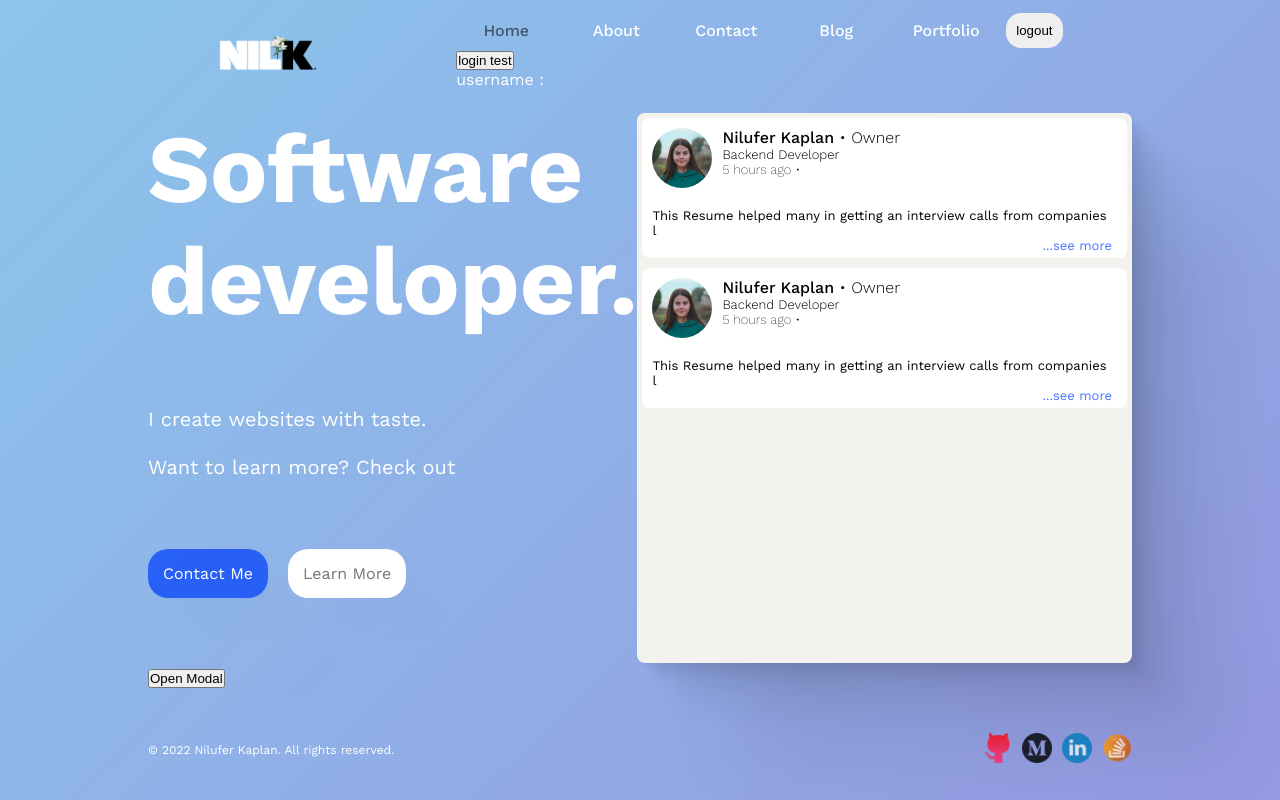
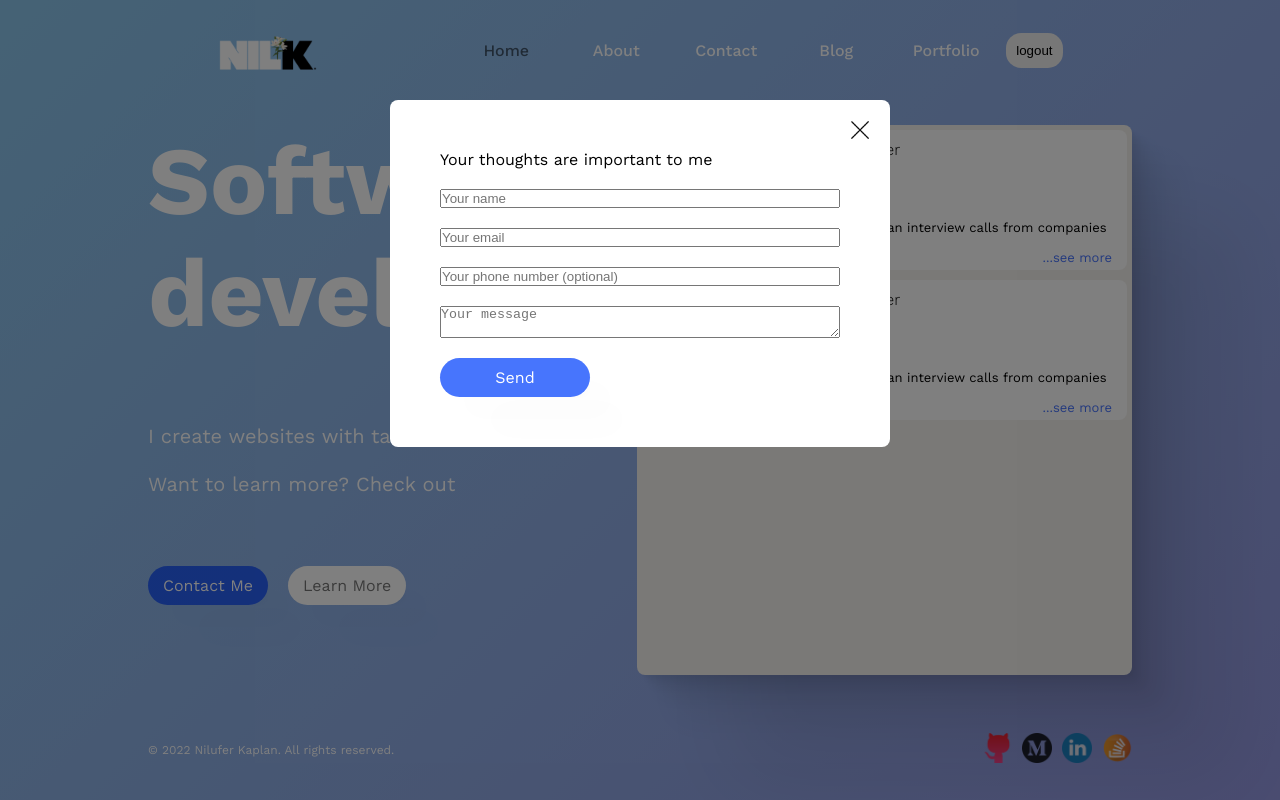
Before and after one commit to nilpeep/niluferkaplan.com, a Next.js app: page / in a window 1280 px wide. Both pictures are taken after a click on the element "Contact Me". Built offline with nearby package versions, Linux system fonts and the light colour scheme.

Commit message:
contact modal inputs

```diff
--- a/src/app/home.module.css
+++ b/src/app/home.module.css
@@ -44,24 +44,13 @@
   gap: 20px;
 }
 
-.button {
-  padding: 15px;
-  min-width: 120px;
-  cursor: pointer;
-  border: none;
-  border-radius: 20px;
-  background-color: var(--text);
-}
+
 
 .icons {
   display: flex;
   gap: 20px;
 }
 
-.button:first-child {
-  background-color: var(--btn);
-  color: var(--text);
-}
 
 .blogs {
   background-color: #f4f2ee;
--- a/src/app/page.js
+++ b/src/app/page.js
@@ -26,11 +26,10 @@ export default function Home() {
               <br></br> Want to learn more? Check out
             </p>
             <div className={styles.buttons}>
-              <ButtonDark text={"Contact Me"} />
+              <ButtonDark onClick={openModal} text={"Contact Me"} />
               <ButtonLight text={"Learn More"} />
             </div>
             <div>
-              <button onClick={openModal}>Open Modal</button>
               <ContactModal isOpen={isModalOpen} onClose={closeModal}>
                 <p>This is the modal content!</p>
               </ContactModal>
--- a/src/components/button/button.module.css
+++ b/src/components/button/button.module.css
@@ -1,6 +1,8 @@
 .dark {
   padding-right: 15px;
   padding-left: 15px;
+  padding-top: 10px;
+  padding-bottom: 10px;
   cursor: pointer;
   border: none;
   border-radius: 20px;
@@ -29,7 +31,10 @@
 }
 
 .light {
-  padding: 15px;
+  padding-right: 15px;
+  padding-left: 15px;
+  padding-top: 10px;
+  padding-bottom: 10px;
   cursor: pointer;
   border: none;
   border-radius: 20px;
@@ -46,4 +51,5 @@
 display: flex;
   align-items: center;
   justify-content: center;
+  max-width: 150px;
 }
--- a/src/components/button/buttonDark.jsx
+++ b/src/components/button/buttonDark.jsx
@@ -1,9 +1,9 @@
 import React from 'react'
 import styles from './button.module.css'
 
-const ButtonDark = ({text}) => {
+const ButtonDark = ({text,onClick}) => {
   return (
-    <div className={styles.dark}>{text}</div>
+    <div onClick={onClick} className={styles.dark}>{text}</div>
   )
 }
 
--- a/src/components/contact/contact.module.css
+++ b/src/components/contact/contact.module.css
@@ -4,4 +4,16 @@
   justify-content: center;
   flex-direction: column;
   gap: 20px;
+  color: black;
 }
+
+.closeButton{
+  position: absolute;
+  top: 20px;
+  right: 20px;
+  cursor: pointer;
+}
+
+.closeButton:hover{
+  background-color: rgba(0, 0, 0, 0.192);
+}
--- a/src/components/contact/page.jsx
+++ b/src/components/contact/page.jsx
@@ -2,14 +2,22 @@ import React from 'react'
 import styles from "./contact.module.css"
 import ButtonDark from '@/components/button/buttonDark'
 import ButtonLight from '@/components/button/buttonLight'
+import Image from 'next/image'
 
 const ContactModal = ({ isOpen, onClose, children }) => {
   if (!isOpen) return null;
   return (
     <div style={{ zIndex:'9', position: 'fixed', top: 0, left: 0, right: 0, bottom: 0, backgroundColor: 'rgba(0, 0, 0, 0.5)' }} onClick={onClose}>
-      <div style={{ width: '300px', margin: '100px auto', backgroundColor: 'white', padding: '20px', borderRadius: '8px', position: 'relative' }} onClick={e => e.stopPropagation()}>
-        {children}
-        <button style={{ position: 'absolute', top: '10px', right: '10px' }} onClick={onClose}>Close</button>
+      <div style={{ width: '500px', margin: '100px auto', backgroundColor: 'white', padding: '20px', borderRadius: '8px', position: 'relative',padding:'50px' }} onClick={e => e.stopPropagation()}>
+        <form className={styles.form}>
+          <p>Your thoughts are important to me</p>
+          <input type="text" placeholder='Your name' />
+          <input type="text" placeholder='Your email' />
+          <input type="text" placeholder='Your phone number (optional)' />
+          <textarea placeholder='Your message'></textarea>
+          <ButtonDark text={'Send'}/>
+        </form>
+        <Image className={styles.closeButton} src='/close.png' onClick={onClose} width={20} height={20}/>
       </div>
     </div>
   )
--- a/src/components/navbar/links/Links.jsx
+++ b/src/components/navbar/links/Links.jsx
@@ -74,8 +74,9 @@ const Links = () => {
         </div>
       )}
 
-      <button onClick={() => store.dispatch(setUser('nilufer'))}>login test</button>
-      <div>username :{user}</div>
+      {/* <button onClick={() => store.dispatch(setUser('nilufer'))}>login test</button>
+      <button onClick={() => store.dispatch(setUser(null))}>logout test</button>
+      <div>username :{user}</div>  */}
     </div>
     </Provider>
   );
```
Also changed, not shown: public/close.png (added).
